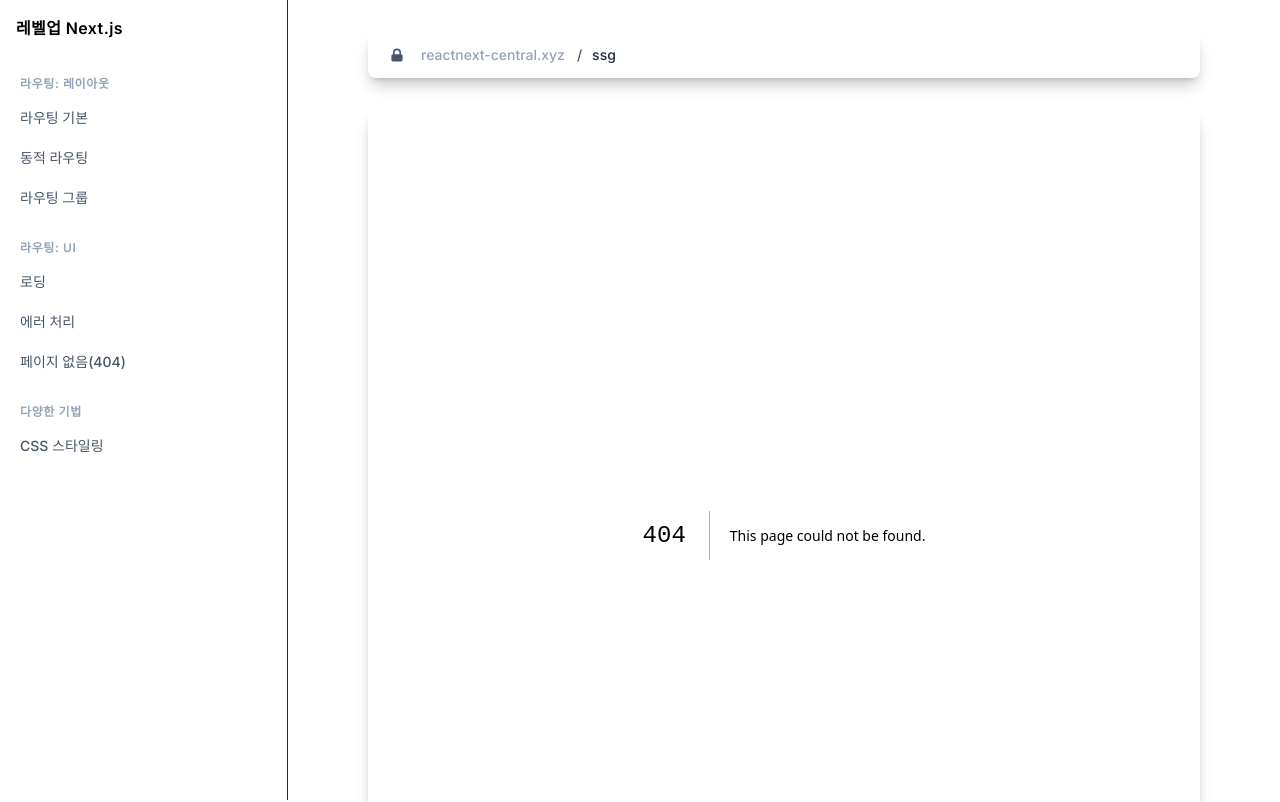
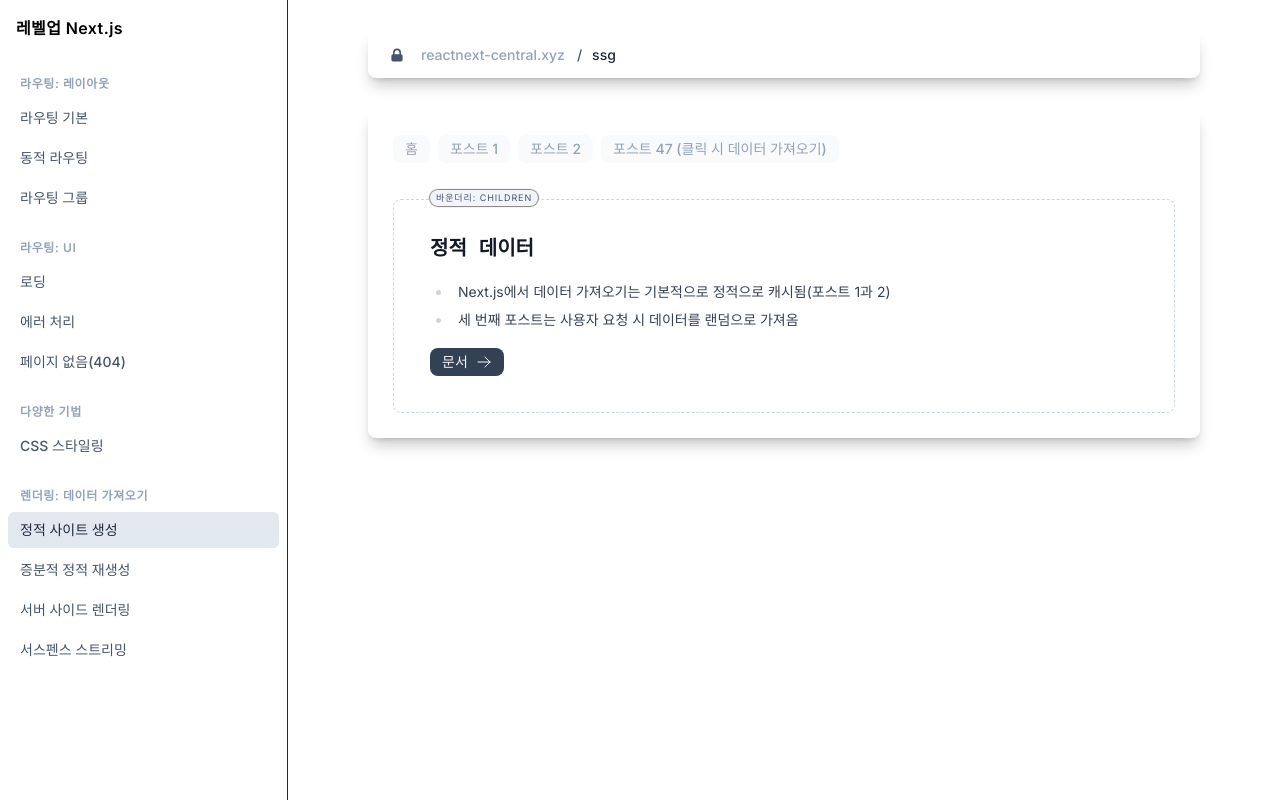
Before and after one commit to kyumin7487/Next_Study, a Next.js app in the folder levelup-react-with-nextjs/: page /ssg in a window 1280 px wide. Before the commit this address had no page. Shown: the top 802 px of the page. Built offline with nearby package versions, Linux system fonts and the light colour scheme.

Commit message:
feat :: 정적데이터

```diff
--- /dev/null
+++ b/levelup-react-with-nextjs/app/context/page.tsx
@@ -0,0 +1,27 @@
+import { ExternalLink } from "@/ui/external-link";
+
+export default function Page() {
+  return (
+    <div className="prose-sm prose max-w-none">
+      <h1 className="text-xl font-bold">Client Context</h1>
+
+      <ul>
+        <li>
+          서버/클라이언트 컴포넌트 경계를 넘나드는 클라이언트 컴포넌트 간 상태를
+          공유하기 위해 컨텍스트를 사용
+        </li>
+        <li>
+          카운터를 증가시키고 페이지 간 이동을 해도, 서로 다른 레이아웃과 서버
+          컴포넌트인 페이지 내부에 있음에도 불구하고 앱 전체에서 카운터 상태가
+          공유됨
+        </li>
+      </ul>
+
+      <div className="flex gap-2">
+        <ExternalLink href="https://nextjs.org/docs/getting-started/react-essentials#context">
+          문서
+        </ExternalLink>
+      </div>
+    </div>
+  );
+}
--- /dev/null
+++ b/levelup-react-with-nextjs/app/ssg/[id]/page.tsx
@@ -0,0 +1,33 @@
+import { RenderingInfo } from '@/ui/rendering-info';
+import { notFound } from 'next/navigation';
+
+export async function generateStaticParams() {
+    return [{ id: '1' }, { id: '2' }];
+}
+
+export default async function Page({ params }: { params: { id: string } }) {
+    if (Number(params.id) >= 100) {
+        notFound();
+    }
+
+    const res = await fetch(
+        `https://jsonplaceholder.typicode.com/posts/${params.id}`,
+    );
+    const data = (await res.json()) as { title: string; body: string };
+
+    const isOnDemand = Number(params.id) >= 3;
+
+    return (
+        <div className="grid grid-cols-6 gap-x-6 gap-y-3">
+            <div className="space-y-3 col-span-full lg:col-span-4">
+                <h1 className="text-2xl font-medium text-gray-600 capitalize truncate">
+                    {data.title}
+                </h1>
+                <p className="font-medium text-gray-500 line-clamp-3">{data.body}</p>
+            </div>
+            <div className="-order-1 col-span-full lg:order-none lg:col-span-2">
+                <RenderingInfo type={isOnDemand ? 'ssgod' : 'ssg'} />
+            </div>
+        </div>
+    );
+}
--- /dev/null
+++ b/levelup-react-with-nextjs/app/ssg/layout.tsx
@@ -0,0 +1,24 @@
+import { Tab } from '@/ui/tab';
+import React from 'react';
+import { RandomPostTab } from './random-post-tab';
+
+import { Metadata } from 'next'
+
+export const metadata: Metadata = {
+    title: '레벨업 Next.js: SSG',
+}
+
+export default function Layout({ children }: { children: React.ReactNode }) {
+    return (
+        <div className="space-y-9">
+            <div className="flex flex-wrap items-center gap-2">
+                <Tab path="/ssg" item={{ text: '홈' }} />
+                <Tab path="/ssg" item={{ text: '포스트 1', slug: '1' }} />
+                <Tab path="/ssg" item={{ text: '포스트 2', slug: '2' }} />
+                <RandomPostTab path="/ssg" />
+            </div>
+
+            <div>{children}</div>
+        </div>
+    );
+}
--- /dev/null
+++ b/levelup-react-with-nextjs/app/ssg/loading.tsx
@@ -0,0 +1,5 @@
+import { RenderingPageSkeleton } from '@/ui/rendering-page-skeleton';
+
+export default function Loading() {
+    return <RenderingPageSkeleton />;
+}
--- /dev/null
+++ b/levelup-react-with-nextjs/app/ssg/page.tsx
@@ -0,0 +1,22 @@
+import { ExternalLink } from '@/ui/external-link';
+
+export default function Page() {
+    return (
+        <div className="prose-sm prose max-w-none">
+            <h1 className="text-xl font-bold">정적 데이터</h1>
+
+            <ul>
+                <li>Next.js에서 데이터 가져오기는 기본적으로 정적으로 캐시됨(포스트 1과 2)</li>
+                <li>
+                    세 번째 포스트는 사용자 요청 시 데이터를 랜덤으로 가져옴
+                </li>
+            </ul>
+
+            <div className="flex gap-2">
+                <ExternalLink href="https://nextjs.org/docs/app/building-your-application/data-fetching/fetching#static-data-fetching">
+                    문서
+                </ExternalLink>
+            </div>
+        </div>
+    );
+}
--- /dev/null
+++ b/levelup-react-with-nextjs/app/ssg/random-post-tab.tsx
@@ -0,0 +1,32 @@
+'use client';
+
+import { Tab } from '@/ui/tab';
+import clsx from 'clsx';
+import React, { useEffect } from 'react';
+
+const randomNumber = (min: number, max: number) =>
+    Math.floor(Math.random() * (max - min + 1) + min);
+
+export function RandomPostTab({ path }: { path: string }) {
+    const [post, setPost] = React.useState<null | { text: string; slug: string }>(
+        null,
+    );
+
+    useEffect(() => {
+        const randomId = String(randomNumber(3, 100));
+        setPost({ text: `포스트 ${randomId} (클릭 시 데이터 가져오기)`, slug: randomId });
+    }, []);
+
+    return (
+        <div
+            className={clsx('inline-flex transition', {
+                'opacity-0': !post,
+                'opacity-100': post,
+            })}
+        >
+            {post ? (
+                <Tab path={path} item={{ text: post.text, slug: post.slug }} />
+            ) : null}
+        </div>
+    );
+}
--- /dev/null
+++ b/levelup-react-with-nextjs/app/ssg/template.tsx
@@ -0,0 +1,6 @@
+import { Boundary } from '@/ui/boundary';
+import React from 'react';
+
+export default function Template({ children }: { children: React.ReactNode }) {
+    return <Boundary>{children}</Boundary>;
+}
--- a/levelup-react-with-nextjs/data/menu.ts
+++ b/levelup-react-with-nextjs/data/menu.ts
@@ -56,4 +56,31 @@ export const menus: { name: string; items: Item[] }[] = [
       },
     ],
   },
+  {
+    name: '렌더링: 데이터 가져오기',
+    items: [
+      {
+        name: '정적 사이트 생성',
+        slug: 'ssg',
+        description: 'Generate static pages',
+      },
+      {
+        name: '증분적 정적 재생성',
+        slug: 'isr',
+        description: 'Get the best of both worlds between static & dynamic',
+      },
+      {
+        name: '서버 사이드 렌더링',
+        slug: 'ssr',
+        description: 'Server-render pages',
+      },
+
+      {
+        name: '서스펜스 스트리밍',
+        slug: 'streaming',
+        description:
+            'Streaming data fetching from the server with React Suspense',
+      },
+    ],
+  },
 ];
--- /dev/null
+++ b/levelup-react-with-nextjs/ui/rendered-time-ago.tsx
@@ -0,0 +1,54 @@
+'use client';
+
+import ms from 'ms';
+import { useEffect, useRef, useState } from 'react';
+
+const useInterval = (callback: Function, delay?: number | null) => {
+    const savedCallback = useRef<Function>(() => {});
+
+    useEffect(() => {
+        savedCallback.current = callback;
+    });
+
+    useEffect(() => {
+        if (delay !== null) {
+            const interval = setInterval(() => savedCallback.current(), delay || 0);
+            return () => clearInterval(interval);
+        }
+
+        return undefined;
+    }, [delay]);
+};
+
+export function RenderedTimeAgo({ timestamp }: { timestamp: number }) {
+    const [msAgo, setMsAgo] = useState<number>(0);
+
+    // update on page change
+    useEffect(() => {
+        setMsAgo(Date.now() - timestamp);
+    }, [timestamp]);
+
+    // update every second
+    useInterval(() => {
+        setMsAgo(Date.now() - timestamp);
+    }, 1000);
+
+    return (
+        <div
+            className="items-center w-20 h-6 px-2 text-sm leading-6 text-center bg-gray-100 rounded-full"
+            title={new Date(timestamp).toISOString()}
+        >
+            {msAgo ? (
+                <>
+          <span
+              suppressHydrationWarning={true}
+              className="font-semibold text-gray-900 tabular-nums"
+          >
+            {msAgo >= 1000 ? ms(msAgo) : '0s'}
+          </span>{' '}
+                    <span className="text-gray-800">전</span>
+                </>
+            ) : null}
+        </div>
+    );
+}
--- /dev/null
+++ b/levelup-react-with-nextjs/ui/rendering-info.tsx
@@ -0,0 +1,34 @@
+import { RenderedTimeAgo } from '@/ui/rendered-time-ago';
+
+export function RenderingInfo({
+                                  type,
+                              }: {
+    type: 'ssg' | 'ssgod' | 'ssr' | 'isr';
+}) {
+    let msg = '';
+    switch (type) {
+        case 'ssg':
+            msg = '빌드 시점에 정적으로 사전 렌더링됨';
+            break;
+        case 'ssgod':
+            msg = '사용자 요청 시 정적으로 렌더링됨';
+            break;
+        case 'isr':
+            msg =
+                '빌드 시점에 정적으로 사전 렌더링되고 주기적으로 재검증됨';
+            break;
+        case 'ssr':
+            msg = '요청 시점 마다 동적으로 렌더링됨';
+            break;
+    }
+
+    return (
+        <div className="p-3 space-y-3 bg-gray-100 rounded-lg">
+            <div className="text-sm text-gray-800">{msg}</div>
+
+            <div className="flex">
+                <RenderedTimeAgo timestamp={Date.now()} />
+            </div>
+        </div>
+    );
+}
--- /dev/null
+++ b/levelup-react-with-nextjs/ui/rendering-page-skeleton.tsx
@@ -0,0 +1,18 @@
+const shimmer = `relative overflow-hidden before:absolute before:inset-0 before:-translate-x-full before:animate-[shimmer_1.5s_infinite] before:bg-gradient-to-r before:from-transparent before:via-white/10 before:to-transparent`;
+
+export function RenderingPageSkeleton() {
+    return (
+        <div className="grid grid-cols-6 gap-x-6 gap-y-3">
+            <div className="space-y-3 col-span-full lg:col-span-4">
+                <div className={`h-8 rounded-lg bg-gray-300 ${shimmer}`} />
+                <div className={`h-[72px] rounded-lg bg-gray-400 ${shimmer}`} />
+            </div>
+            <div className="-order-1 col-span-full lg:order-none lg:col-span-2">
+                <div className={`space-y-3 rounded-lg bg-gray-500 p-3 ${shimmer}`}>
+                    <div className="h-5 bg-gray-400 rounded-lg lg:h-10"></div>
+                    <div className="w-16 h-6 bg-gray-300 rounded-full"></div>
+                </div>
+            </div>
+        </div>
+    );
+}
```
